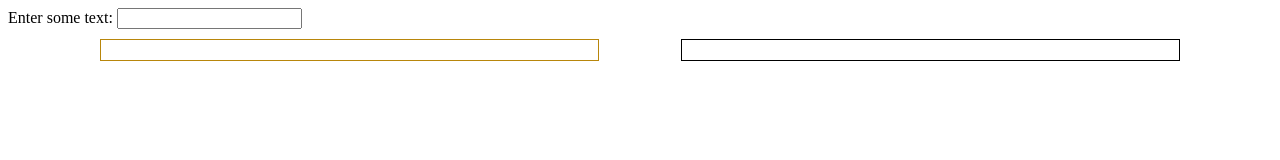
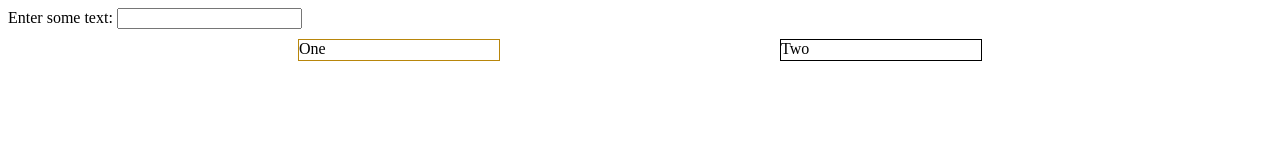
Before and after one commit to kirksudduth/mirror_browser_events, a plain HTML site: page index.html in a window 1280 px wide. Drawn offline with Linux system fonts and the light colour scheme.

Commit message:
getting there

```diff
--- a/index.html
+++ b/index.html
@@ -12,8 +12,8 @@
       <input type="text" id="message" />
     </div>
     <section id="article-section">
-      <article id="first_article" class="my-articles"></article>
-      <article id="second_article" class="my-articles"></article>
+      <article id="first_article" class="my-articles">One</article>
+      <article id="second_article" class="my-articles">Two</article>
     </section>
     <script src="mirror.js"></script>
   </body>
--- a/mirror.css
+++ b/mirror.css
@@ -1,6 +1,7 @@
 #first_article {
   border: darkgoldenrod solid 1px;
   min-height: 20px;
+  max-width: 200px;
   flex: 0 0 40%;
 }
 
@@ -8,13 +9,16 @@
   border: black solid 1px;
   min-height: 20px;
   flex: 0 0 40%;
+  max-width: 200px;
 }
 
 #article-section {
   display: flex;
   flex-direction: row;
+  /* align-content: flex-start; */
   justify-content: space-evenly;
   margin: 10px;
+  overflow-wrap: break-word;
 }
 
 #message {
```
